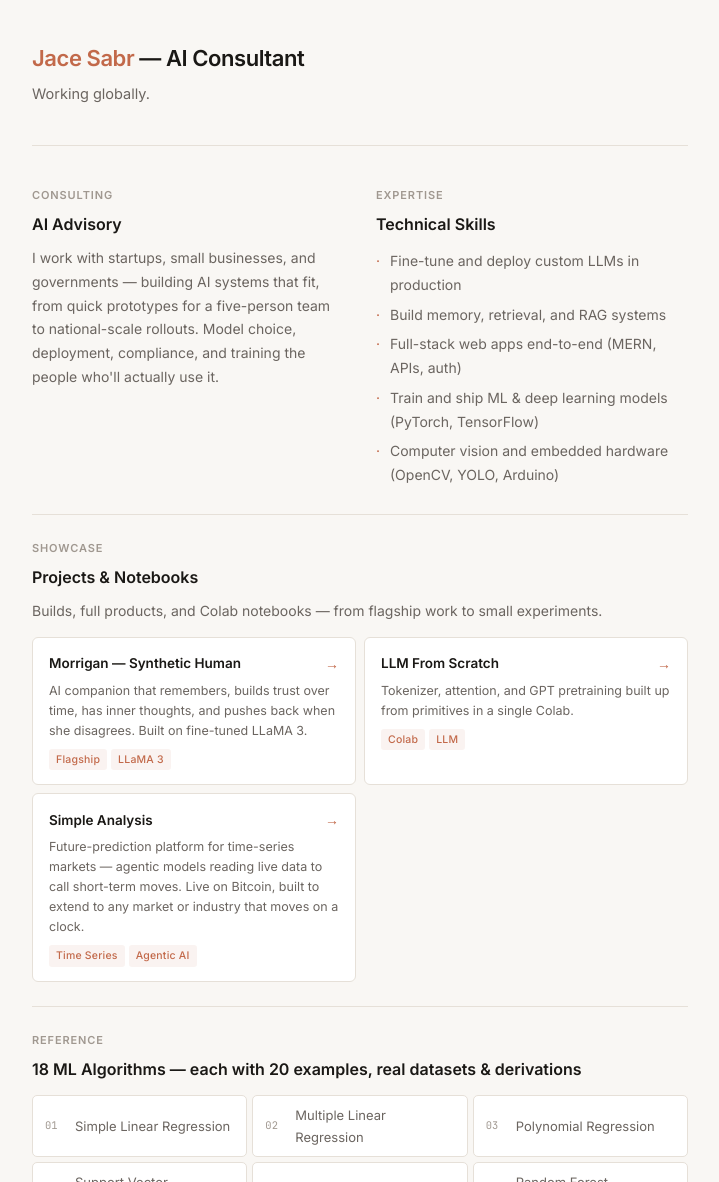
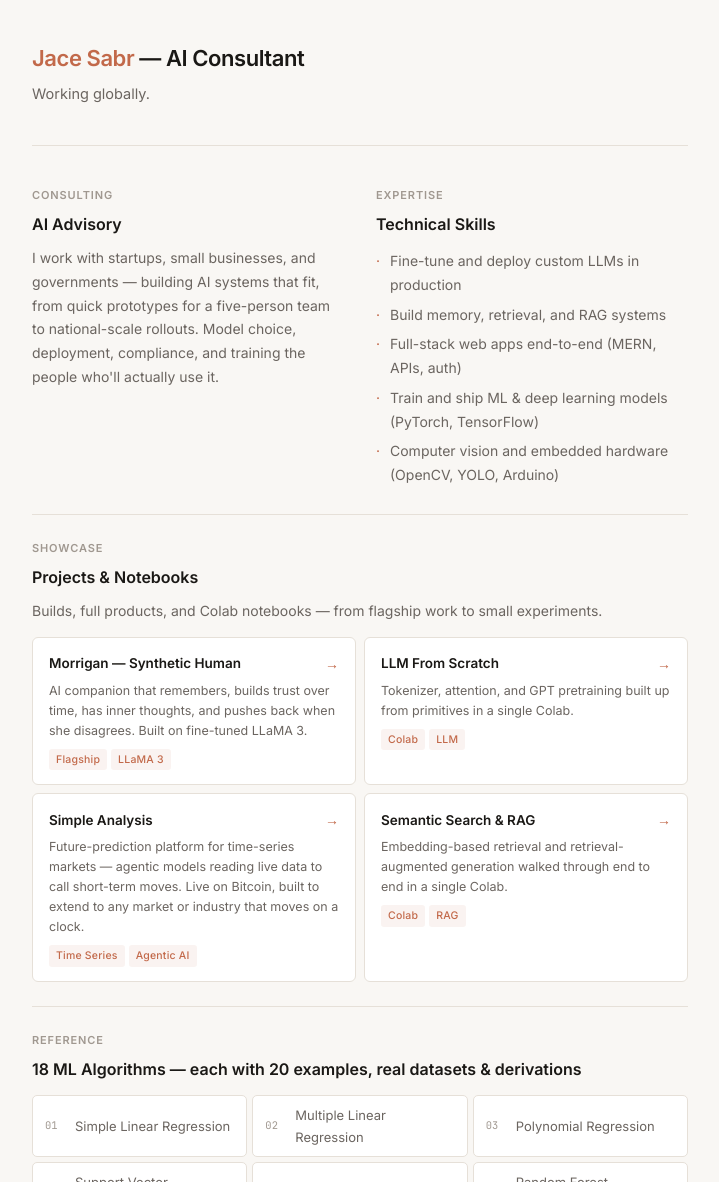
Before and after one commit to jacesabr/resume, a website: page index.html in a window 1280 px wide. Shown: the top 1182 px of the page, without its empty margins (280-999 px from the left). Drawn offline with Linux system fonts and the light colour scheme.

Commit message:
Add Semantic Search & RAG Colab to Showcase

```diff
--- a/index.html
+++ b/index.html
@@ -120,6 +120,11 @@ footer{text-align:center;padding:1.5rem;border-top:1px solid var(--border);color
         <div class="sc-desc">Future-prediction platform for time-series markets — agentic models reading live data to call short-term moves. Live on Bitcoin, built to extend to any market or industry that moves on a clock.</div>
         <div class="sc-tags"><span class="sc-tag">Time Series</span><span class="sc-tag">Agentic AI</span></div>
       </a>
+      <a href="https://colab.research.google.com/drive/1J6QTPPPZBm1EYpWnQTQz4B7JkYGR0JQ6?usp=sharing" target="_blank" class="sc-card">
+        <div class="sc-title">Semantic Search &amp; RAG <span class="sc-arrow">→</span></div>
+        <div class="sc-desc">Embedding-based retrieval and retrieval-augmented generation walked through end to end in a single Colab.</div>
+        <div class="sc-tags"><span class="sc-tag">Colab</span><span class="sc-tag">RAG</span></div>
+      </a>
     </div>
   </div>
 
```
